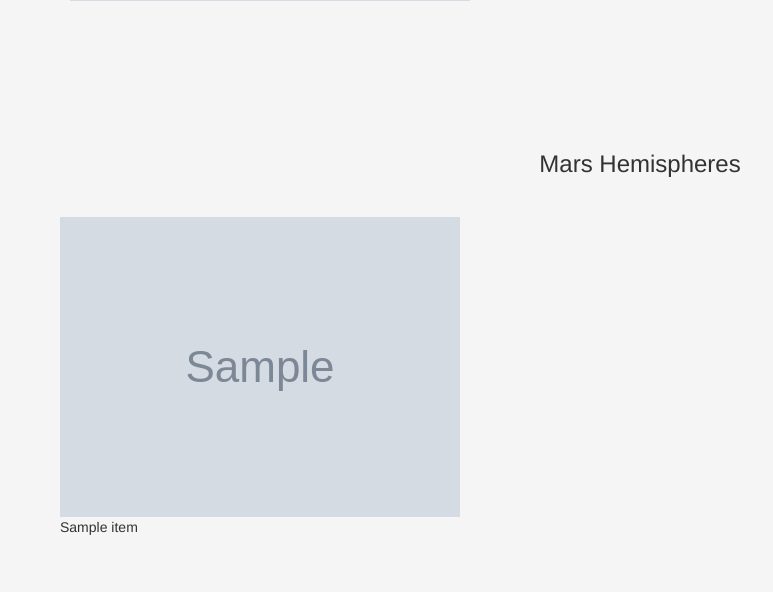
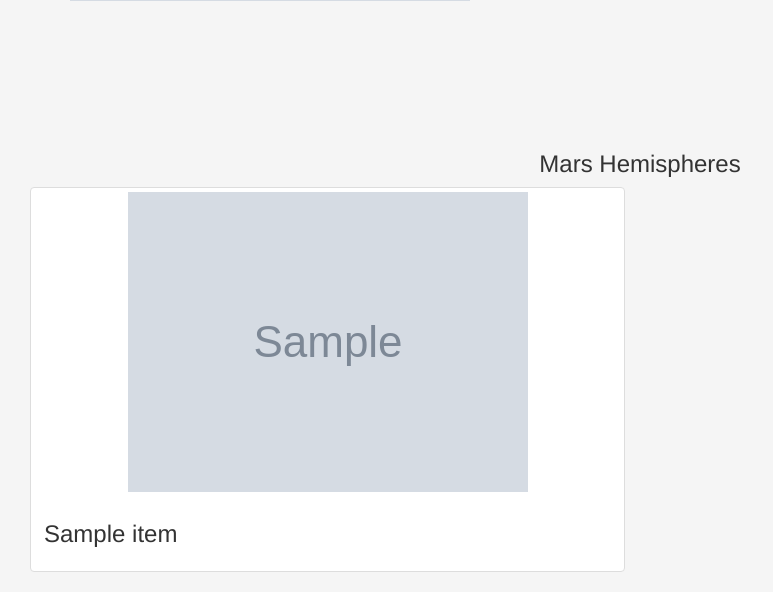
Before and after one commit to dcchacon/web-scraping-challenge, a Flask app: page / in a window 1280 px wide. Shown: the part 745-1337 px from the top of the page, without its empty margins (0-773 px from the left). Before the commit the page ends 1280 px from the top, so only its background shows below. Run offline with Flask 2, Linux system fonts and the light colour scheme; grey boxes marked "Sample" are stand-in pictures; a database or web service that is not in the repository returns one stand-in record (values such as "Sample title"); some libraries are stand-ins or nearby versions.

Commit message:
20200328 at 8:33 am final code

```diff
--- a/app/app.py
+++ b/app/app.py
@@ -29,5 +29,7 @@ def scrape():
     mongo.db.collection.update({}, data, upsert=True)
     return redirect("/", code=302)
 
+
+
 if __name__ == "__main__":
     app.run(debug=True)
--- a/app/templates/index.html
+++ b/app/templates/index.html
@@ -1,5 +1,6 @@
 <!DOCTYPE html>
 <html lang="en">
+
 <head>
     <meta charset="UTF-8">
     <meta name="viewport" content="width=device-width, initial-scale=1.0">
@@ -7,11 +8,13 @@
     <title>WebScrapping</title>
     <link rel="stylesheet" href="https://maxcdn.bootstrapcdn.com/bootstrap/3.3.7/css/bootstrap.min.css">
 </head>
+
 <body class="text-white" style="background-color:whitesmoke;">
     <div class="container-fluid">
 
         <!-- Jumbotron -->
-        <div class="jumbotron text-center" style="background-image: url(https://ewscripps.brightspotcdn.com/dims4/default/71e35a0/2147483647/strip/true/crop/2999x1687+0+0/resize/1280x720!/quality/90/?url=https%3A%2F%2Fewscripps.brightspotcdn.com%2Fd6%2Fe3%2F8b726ca24e80a9efd2d33ea62edd%2Fs118575778.JPG); background-size: 100%;">
+        <div class="jumbotron text-center"
+            style="background-image: url(https://ewscripps.brightspotcdn.com/dims4/default/71e35a0/2147483647/strip/true/crop/2999x1687+0+0/resize/1280x720!/quality/90/?url=https%3A%2F%2Fewscripps.brightspotcdn.com%2Fd6%2Fe3%2F8b726ca24e80a9efd2d33ea62edd%2Fs118575778.JPG); background-size: 100%;">
             <h1 class="display-4">Mission to Mars</h1>
             <a class="btn btn-lg text-white" style="background-color:#3e45a8;" href="/scrape" role="button">Scrape New
                 Data</a>
@@ -29,7 +32,8 @@
                 <!-- Left Image-->
                 <div class="col-lg-8 col-md-8 col-sm-12">
                     <h3>Featured Mars Image</h3>
-                    <img src="{{ html_mars_collection.featured_image }}" style="max-width:100%; max-height: auto;" alt="Mars Featured Image">
+                    <img src="{{ html_mars_collection.featured_image }}" style="max-width:100%; max-height: auto;"
+                        alt="Mars Featured Image">
                 </div>
 
                 <!-- Weather Card -->
@@ -47,7 +51,7 @@
                     <br>
                     <h3>Mars Facts</h3>
                     <div style="max-width: 500px; max-height: 150px; font-size: 15px; margin-bottom: 65px;">
-                        {{ html_mars_collection.mars_facts_table }}
+                        {{ html_mars_collection.mars_facts_table | safe}}
                     </div>
                 </div> <!-- col4 -->
             </div><!-- Row -->
@@ -56,9 +60,9 @@
         <!-- Cards -->
         <h3 style="padding-top: 50px; margin-top: 100px; text-align: center;">Mars Hemispheres</h3>
 
-        <div class="card-deck">
+        <!-- <div class="card-deck">
             <div class="col-lg-12 col-md-12">
-                <div class="row justify-content-center">
+                <div class="row justify-content-center" style="display: flex; justify-content: center;">
                     {% for item in html_mars_collection.image_mars_hemispheres %}
                         <div class="col-md-6">
                             <div class="card text-white bg-dark" style="margin: 30px;">
@@ -71,13 +75,31 @@
                     {% endfor %}
                 </div>
             </div>
+        </div> -->
+
+                {% for item in html_mars_collection.image_mars_hemispheres %}
+                <div class="col-md-6">
+                    <div class="thumbnail">
+                        <img class="card-img-top img-responsive" src="{{ item.img_url }}" />
+                        <div class="caption">
+                            <h3>{{ item.title }}</h3>
                         </div>
+                    </div>
+                </div>
+                {% endfor %}
 
 
         <!-- Bootstrap JS -->
-        <script src="https://code.jquery.com/jquery-3.4.1.slim.min.js" integrity="sha384-J6qa4849blE2+poT4WnyKhv5vZF5SrPo0iEjwBvKU7imGFAV0wwj1yYfoRSJoZ+n" crossorigin="anonymous"></script>
-        <script src="https://cdn.jsdelivr.net/npm/popper.js@1.16.0/dist/umd/popper.min.js" integrity="sha384-Q6E9RHvbIyZFJoft+2mJbHaEWldlvI9IOYy5n3zV9zzTtmI3UksdQRVvoxMfooAo" crossorigin="anonymous"></script>
-        <script src="https://stackpath.bootstrapcdn.com/bootstrap/4.4.1/js/bootstrap.min.js" integrity="sha384-wfSDF2E50Y2D1uUdj0O3uMBJnjuUD4Ih7YwaYd1iqfktj0Uod8GCExl3Og8ifwB6" crossorigin="anonymous"></script>
+        <script src="https://code.jquery.com/jquery-3.4.1.slim.min.js"
+            integrity="sha384-J6qa4849blE2+poT4WnyKhv5vZF5SrPo0iEjwBvKU7imGFAV0wwj1yYfoRSJoZ+n"
+            crossorigin="anonymous"></script>
+        <script src="https://cdn.jsdelivr.net/npm/popper.js@1.16.0/dist/umd/popper.min.js"
+            integrity="sha384-Q6E9RHvbIyZFJoft+2mJbHaEWldlvI9IOYy5n3zV9zzTtmI3UksdQRVvoxMfooAo"
+            crossorigin="anonymous"></script>
+        <script src="https://stackpath.bootstrapcdn.com/bootstrap/4.4.1/js/bootstrap.min.js"
+            integrity="sha384-wfSDF2E50Y2D1uUdj0O3uMBJnjuUD4Ih7YwaYd1iqfktj0Uod8GCExl3Og8ifwB6"
+            crossorigin="anonymous"></script>
     </div>
 </body>
+
 </html>
```
Lines whose indentation alone changed are shown as unchanged.
